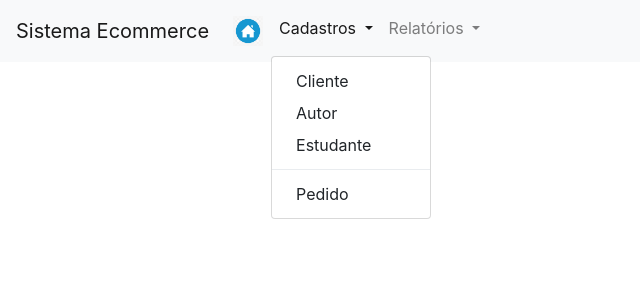
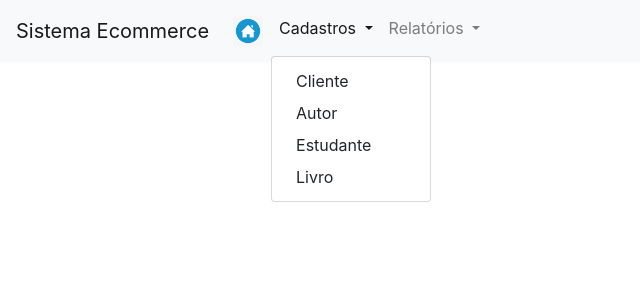
Before and after one commit to keilanerizza/SistemaEcommerceCLI, an Angular app: page / in a window 1280 px wide. Both pictures are taken after a click on the button "Cadastros". Shown: the top 300 px of the page, without its empty margins (0-640 px from the left). Built offline with nearby package versions, Linux system fonts and the light colour scheme.

Commit message:
modulo livros

```diff
--- a/src/app/app-routing.module.ts
+++ b/src/app/app-routing.module.ts
@@ -5,6 +5,7 @@ import { HomeComponent } from './home/home.component';
 const routes: Routes = [
   { path: '', component: HomeComponent },
   { path: 'home', component: HomeComponent },
+  { path: 'livros', loadChildren: './livros/livros.module#LivrosModule' },
   { path: 'autores', loadChildren: './autores/autores.module#AutoresModule' },
   { path: 'clientes', loadChildren: './clientes/clientes.module#ClientesModule' },
   { path: 'estudantes', loadChildren: './estudantes/estudantes.module#EstudantesModule' }
--- a/src/app/menu/menu.component.html
+++ b/src/app/menu/menu.component.html
@@ -22,8 +22,7 @@
                     <a class="dropdown-item" routerLink="clientes">Cliente</a>
                     <a class="dropdown-item" routerLink="autores">Autor</a>
                     <a class="dropdown-item" routerLink="estudantes">Estudante</a>
-                    <div class="dropdown-divider"></div>
-                    <a class="dropdown-item" href="pedido.html">Pedido</a>
+                    <a class="dropdown-item" routerLink="livros">Livro</a>
                 </div>
             </li>
             <li class="nav-item dropdown">
```
Also changed, not shown: src/app/livros/livros.module.ts (added, +10 -0 lines).
